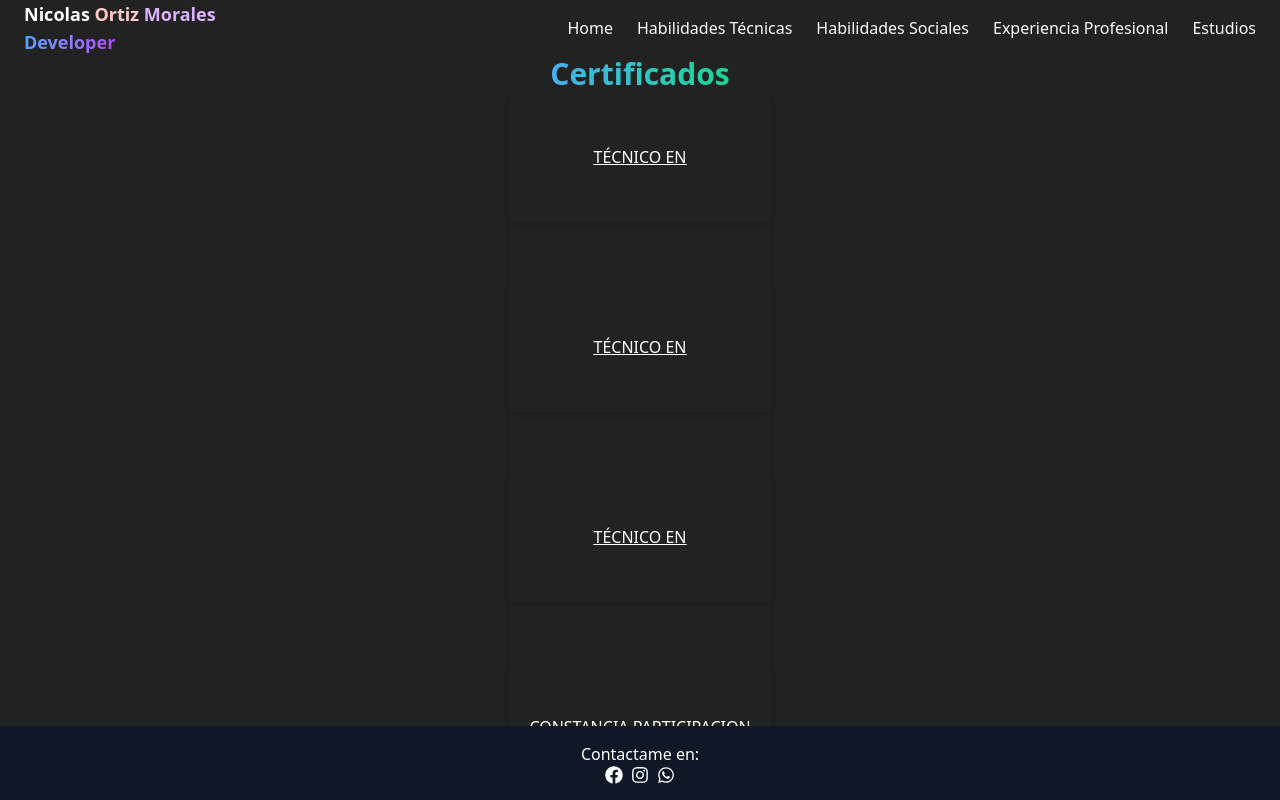
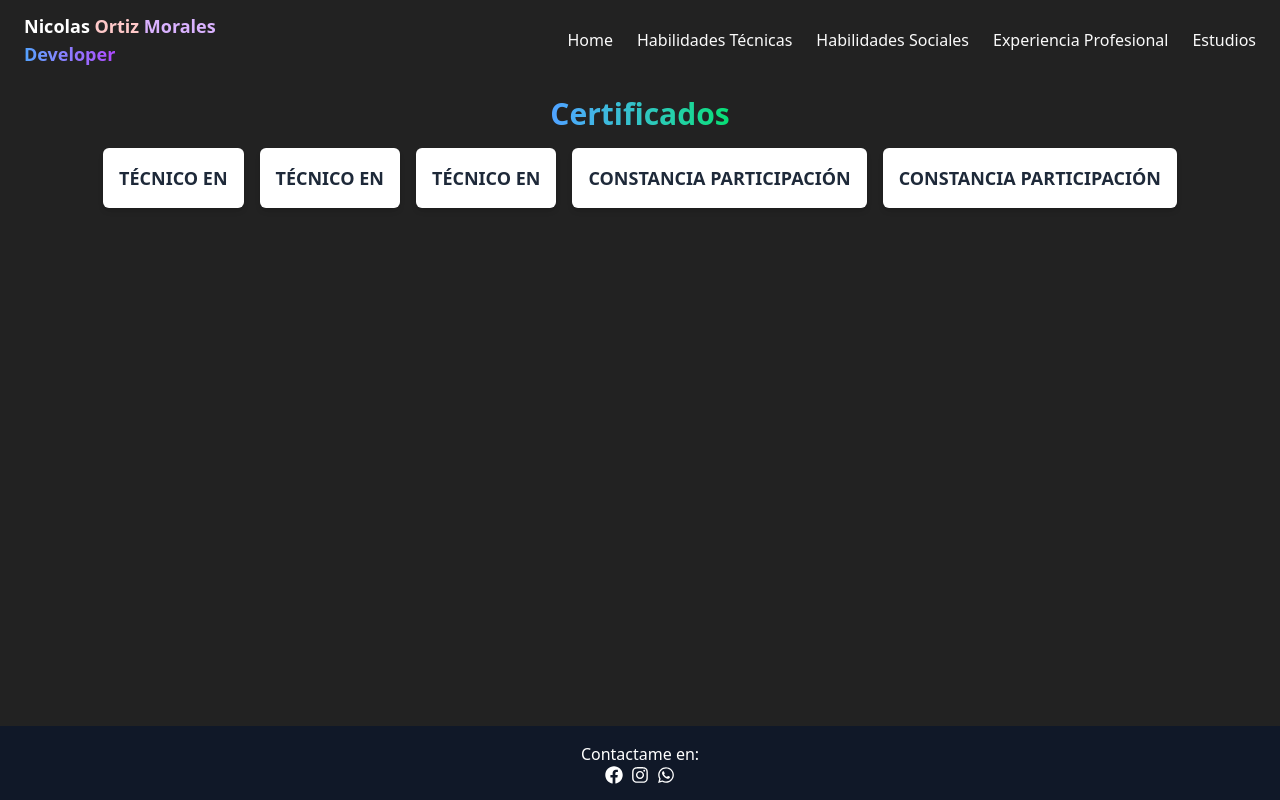
Before and after one commit to nicolas20055/Portafolio, a React (Vite) app: page /Studies in a window 1280 px wide. Built offline with nearby package versions, Linux system fonts and the light colour scheme.

Commit message:
casi listo

```diff
--- a/src/pages/Certificate/Certificate.jsx
+++ b/src/pages/Certificate/Certificate.jsx
@@ -1,21 +1,11 @@
-import React from 'react'
+import React from 'react';
 
 export const Certificate = ({ url, titleCertificate }) => {
   return (
+    <a href={url} target="_blank" rel="noopener noreferrer" className="block p-4 bg-white rounded-md shadow-md hover:shadow-lg transition duration-300">
+      <h3 className="text-lg font-semibold text-gray-800">{titleCertificate}</h3>
+    </a>
+  );
+};
 
-
-        <a
-          href={url}
-          target="_blank"
-          rel="noopener noreferrer"
-          id="certificatees"
-          className="text-center justify-center  p-5 gap-5 justify-items-center bg-custom-50 max-w-[300px] h-[130px] flex flex-colunderline items-center  rounded-md shadow-md hover:shadow-lg transition duration-300"
-        >
-          <h4>{titleCertificate}</h4>
-        </a>
-
-
-  )
-}
-
-export default Certificate
+export default Certificate;
--- a/src/pages/Studies/Studies.jsx
+++ b/src/pages/Studies/Studies.jsx
@@ -1,22 +1,23 @@
-import React from 'react'
+import React from 'react';
 import { Certificate } from '../Certificate/Certificate';
+
 export function Studies() {
   return (
     <>
-    <section id="certificatees" className=" flex flex-col ">
-        <h1 className="text-3xl  flex justify-center items-center font-bold bg-gradient-to-r from-blue-400 via-green-400 to-red-500 bg-[length:200%_200%] animate-textGradient bg-clip-text text-transparent">Certificados</h1>
-        <div className="  flex-col bg-custom-100 max-w-[300px]  flex  justify-center gap-15 underline rounded-md shadow-md hover:shadow-lg transition duration-300 ">
-
-            <Certificate url={'https://drive.google.com/file/d/1-FrihVmC7pvSEo-MgzCKS_PNmUc0vhXA/view?usp=drive_link'} titleCertificate={'TÉCNICO EN'}/>
-            <Certificate url={'https://drive.google.com/file/d/1H8MUPxwlAc1-ikLCSvTPxOs9Ya3OR-3_/view?usp=drive_link'} titleCertificate={'TÉCNICO EN'} />
-            <Certificate url={'https://drive.google.com/file/d/19Kc_fFFLG8NJZ0E3l9EZpGtU7zXzV5TD/view?usp=drive_link'} titleCertificate={'TÉCNICO EN'}  />
-            <Certificate url={'https://drive.google.com/file/d/1yDQgcRjjQ-lmVLg1deATEB6SGk7-PHjH/view?usp=drive_link'} titleCertificate={'CONSTANCIA PARTICIPACION'} />
-            <Certificate url={'https://drive.google.com/file/d/186kgkGiuUCa_u8EryCCX9OaqiLASxcVI/view?usp=drive_link'} titleCertificate={'CONSTANCIA PARTICIPACION'} />
-
+      <section id="certificatees" className="flex flex-col items-center p-4">
+        <h1 className="text-3xl flex justify-center items-center font-bold bg-gradient-to-r from-blue-400 via-green-400 to-red-500 bg-[length:200%_200%] animate-textGradient bg-clip-text text-transparent mb-4">
+          Certificados
+        </h1>
+        <div className="flex flex-wrap justify-center gap-4 max-w-full">
+          <Certificate url={'https://drive.google.com/file/d/1-FrihVmC7pvSEo-MgzCKS_PNmUc0vhXA/view?usp=drive_link'} titleCertificate={'TÉCNICO EN'} />
+          <Certificate url={'https://drive.google.com/file/d/1H8MUPxwlAc1-ikLCSvTPxOs9Ya3OR-3_/view?usp=drive_link'} titleCertificate={'TÉCNICO EN'} />
+          <Certificate url={'https://drive.google.com/file/d/19Kc_fFFLG8NJZ0E3l9EZpGtU7zXzV5TD/view?usp=drive_link'} titleCertificate={'TÉCNICO EN'} />
+          <Certificate url={'https://drive.google.com/file/d/1yDQgcRjjQ-lmVLg1deATEB6SGk7-PHjH/view?usp=drive_link'} titleCertificate={'CONSTANCIA PARTICIPACIÓN'} />
+          <Certificate url={'https://drive.google.com/file/d/186kgkGiuUCa_u8EryCCX9OaqiLASxcVI/view?usp=drive_link'} titleCertificate={'CONSTANCIA PARTICIPACIÓN'} />
         </div>
-    </section>
+      </section>
     </>
-);
+  );
 }
 
-export default Studies
+export default Studies;
```
